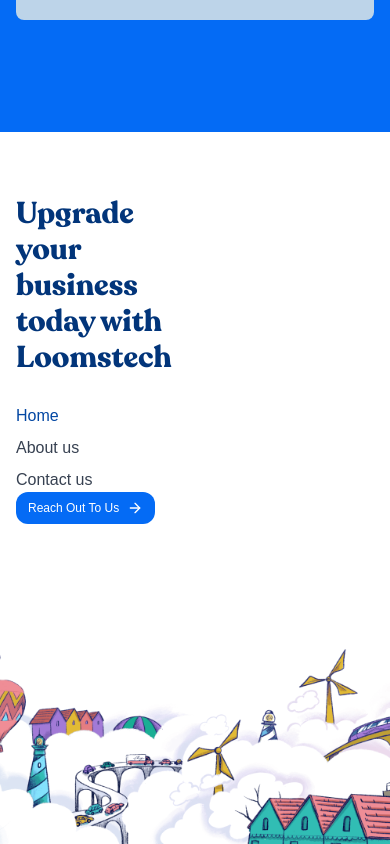
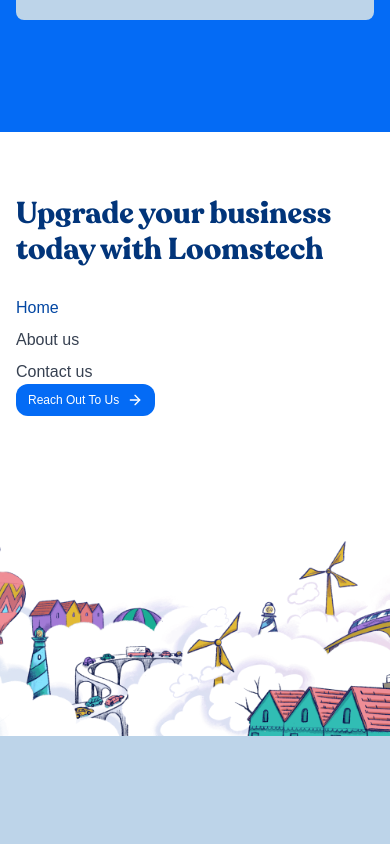
Before and after one commit to oyewosolomon/loomstech, a Next.js app: page /cloud in a window 390 px wide. Shown: the part 6742-7586 px from the top of the page. After the commit the page ends 7478 px from the top, so only its background shows below. Built offline with nearby package versions, Linux system fonts and the light colour scheme.

Commit message:
New updated

```diff
--- a/src/app/components/Footer.tsx
+++ b/src/app/components/Footer.tsx
@@ -8,7 +8,7 @@
 
     <div className='bg-white'>
       <div className='max-w-6xl mx-auto px-4 flex flex-col lg:flex-row justify-between gap-4 py-16'>
-          <div className='flex flex-col w-1/2 gap-3'>
+          <div className='flex flex-col w-full md:w-2/4 gap-3 mr-10'>
             <div className='font-recoleta text-[#02357A] font-semibold text-3xl'>
             Upgrade your business today with Loomstech
             </div>
--- a/src/app/components/landing/Testimonial.tsx
+++ b/src/app/components/landing/Testimonial.tsx
@@ -56,7 +56,7 @@
   };
 
   return (
-    <div id='testimonial' className='bg-[#046BF5] text-white dark:bg-black dark:text-white py-12'>
+    <div id='testimonial' className='bg-[#046BF5] text-white py-12'>
       <div className='max-w-6xl mx-auto px-4'>
         <div className='flex flex-col lg:flex-row gap-8'>
           <div className='w-full lg:w-1/2 space-y-6 md:pr-3'>
```
